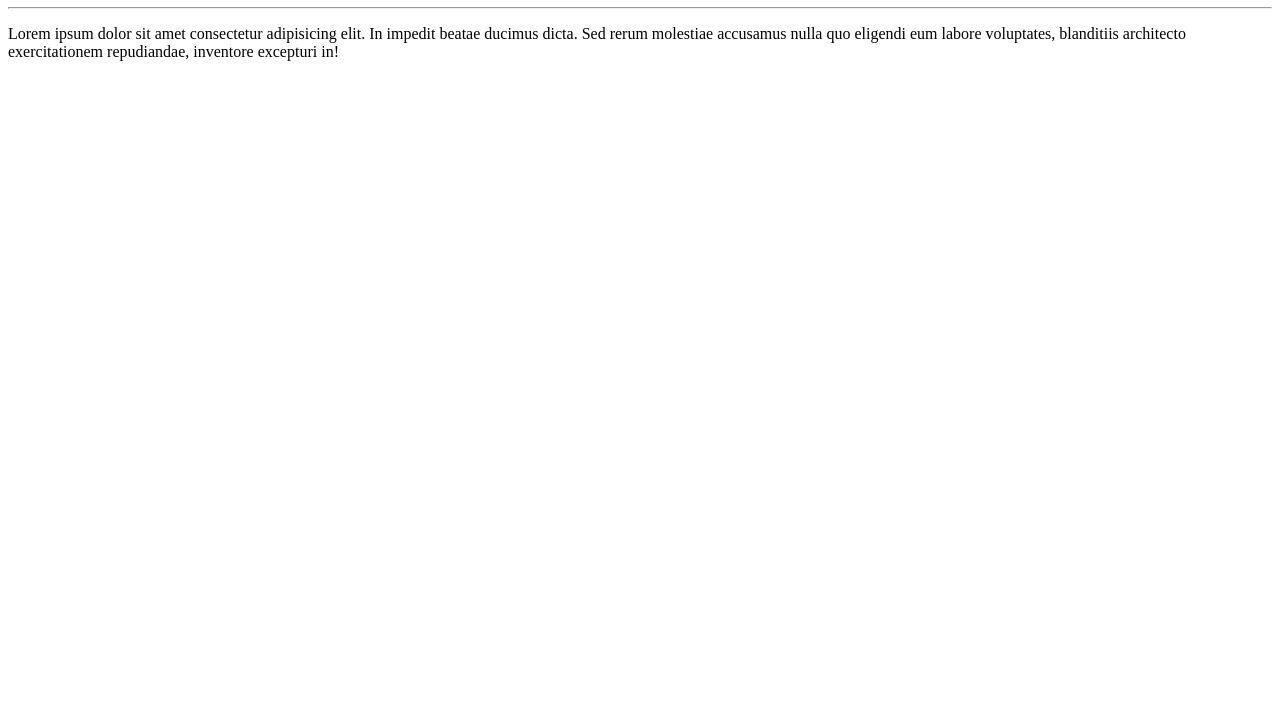
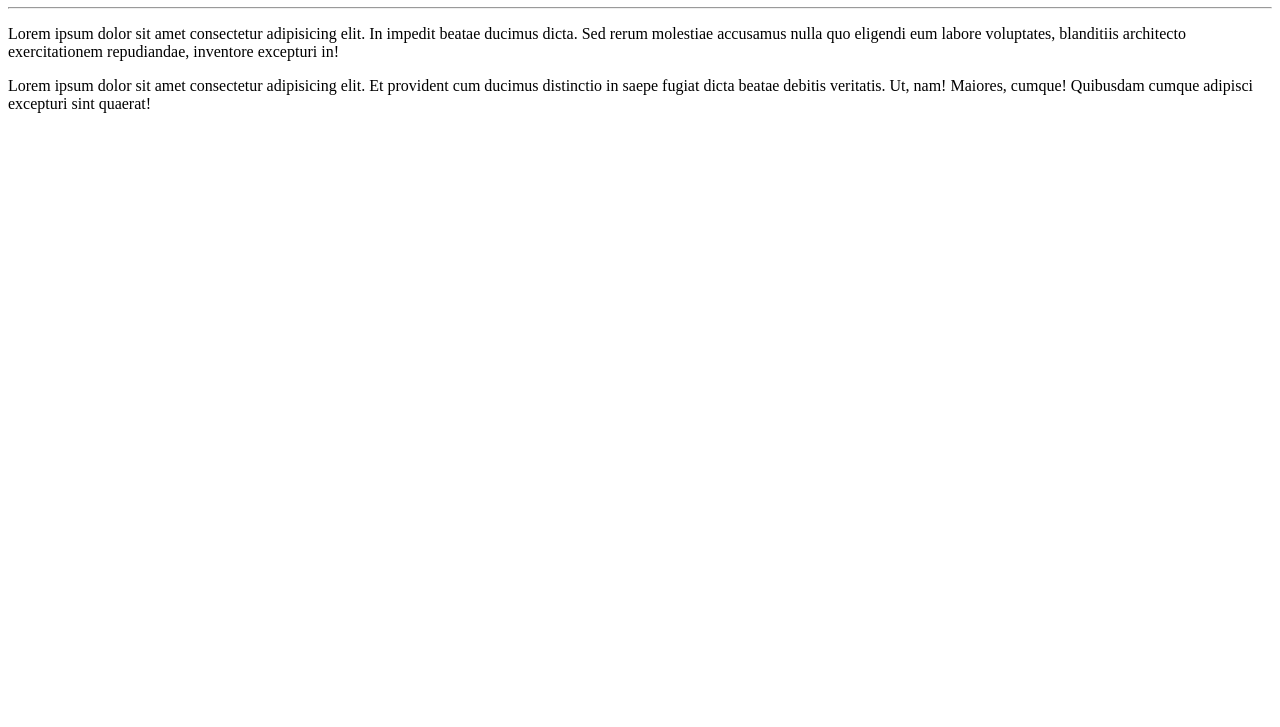
Before and after one commit to Samw1s3dev/Ola-Mundo, a plain HTML site: page site-exemplo/index.html in a window 1280 px wide. Shown: the part 73-800 px from the top of the page. Drawn offline with Linux system fonts and the light colour scheme.

Commit message:
Adicionei um parágrafo

```diff
--- a/site-exemplo/index.html
+++ b/site-exemplo/index.html
@@ -9,6 +9,7 @@
     <h1>Olá, Mundo!</h1>
     <hr>
     <p>Lorem ipsum dolor sit amet consectetur adipisicing elit. In impedit beatae ducimus dicta. Sed rerum molestiae accusamus nulla quo eligendi eum labore voluptates, blanditiis architecto exercitationem repudiandae, inventore excepturi in!</p>
+    <p>Lorem ipsum dolor sit amet consectetur adipisicing elit. Et provident cum ducimus distinctio in saepe fugiat dicta beatae debitis veritatis. Ut, nam! Maiores, cumque! Quibusdam cumque adipisci excepturi sint quaerat!</p>
 
 </body>
 </html>
```
